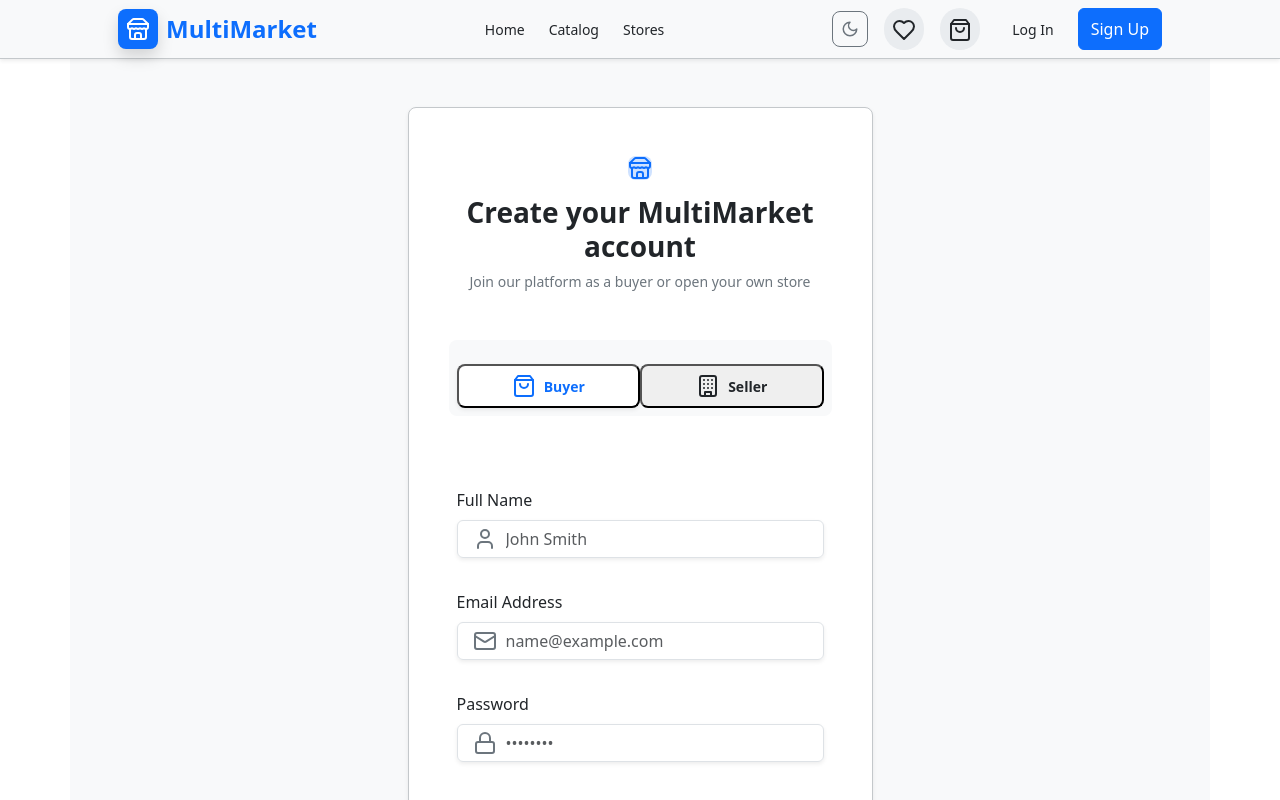
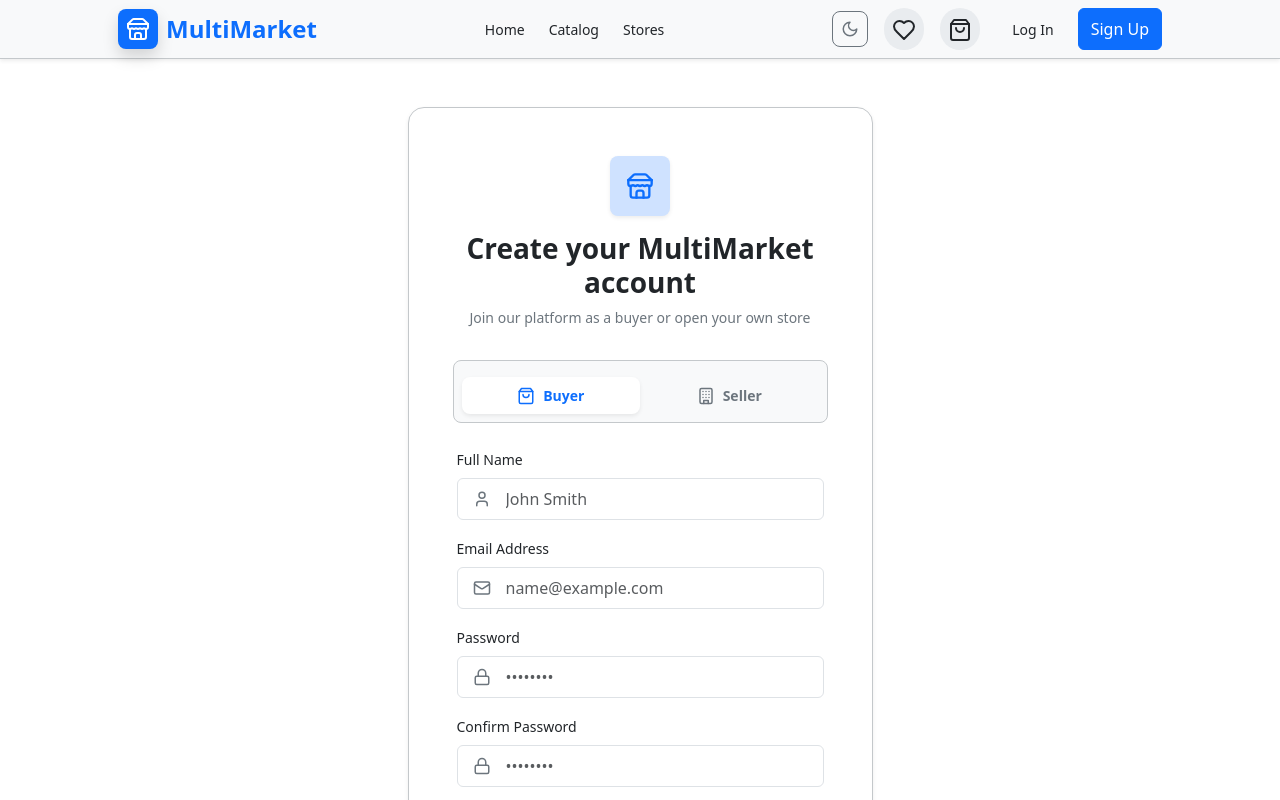
Before and after one commit to SreeHari-code-art/Multi-Vendor-Marketplace, a React (Vite) app in the folder frond-end/: page /register in a window 1280 px wide. Shown: the top 800 px of the page. Built offline with nearby package versions, Linux system fonts and the light colour scheme.

Commit message:
curect wishlist and shopCatalog

```diff
--- a/frond-end/src/pages/auth/Register.jsx
+++ b/frond-end/src/pages/auth/Register.jsx
@@ -10,7 +10,7 @@ export const Register = () => {
   const navigate = useNavigate();
   const [searchParams] = useSearchParams();
 
-  // Detectar si se especificó el rol en la URL (ej: /register?role=seller)
+  // Detect role from URL query param (e.g., /register?role=seller)
   const initialRole = searchParams.get('role') === 'seller' ? 'seller' : 'customer';
 
   const { isAuthenticated, isLoading, error, user } = useSelector((state) => state.auth);
@@ -18,7 +18,7 @@ export const Register = () => {
   useEffect(() => {
     if (isAuthenticated && user) {
       const redirectPath = user.role === 'admin' ? '/admin/dashboard' :
-                         user.role === 'seller' ? '/seller/dashboard' : '/';
+                           user.role === 'seller' ? '/seller/dashboard' : '/';
       navigate(redirectPath, { replace: true });
     }
     return () => {
@@ -26,7 +26,7 @@ export const Register = () => {
     };
   }, [isAuthenticated, user, navigate, dispatch]);
 
-  // Estado del Formulario
+  // Form State
   const [formData, setFormData] = useState({
     name: '',
     email: '',
@@ -84,52 +84,53 @@ export const Register = () => {
   };
 
   return (
-    <div className="container min-vh-100 d-flex align-items-center justify-content-center py-5 bg-body-tertiary">
-      <div className="col-12 col-sm-10 col-md-8 col-lg-6 col-xl-5 mx-auto d-flex flex-column gap-5 bg-white p-5 rounded-3 shadow-sm border border-secondary-subtle">
+    <div className="container min-vh-100 d-flex align-items-center justify-content-center py-5">
+      {/* Changed bg-white to bg-body and text-dark to text-body for seamless theme compatibility */}
+      <div className="col-12 col-sm-10 col-md-8 col-lg-6 col-xl-5 mx-auto d-flex flex-column gap-4 bg-body p-4 p-sm-5 rounded-4 shadow-sm border border-secondary-subtle">
 
-        {/* Cabecera */}
+        {/* Header */}
         <div className="text-center">
-          <div className="d-inline-flex align-items-center justify-content-center   rounded-3 bg-primary-subtle text-primary mb-3">
-            <Store className=" " />
+          <div className="d-inline-flex align-items-center justify-content-center p-3 rounded-3 bg-primary-subtle text-primary mb-3 shadow-sm">
+            <Store size={28} />
           </div>
-          <h2 className="fs-3 fw-bold text-dark ">
+          <h2 className="fs-3 fw-bold text-body">
             Create your MultiMarket account
           </h2>
-          <p className="mt-2 small text-secondary">
+          <p className="mt-1 small text-secondary">
             Join our platform as a buyer or open your own store
           </p>
         </div>
 
         {/* Role Selection (Buyer vs Seller) */}
-        <div className="row row-cols-2 g-3 p-2 bg-body-tertiary rounded-3">
+        <div className="row row-cols-2 g-2 p-2 bg-body-tertiary rounded-3 border border-secondary-subtle">
           <button
             type="button"
             onClick={() => setFormData((prev) => ({ ...prev, role: 'customer' }))}
-            className={`d-flex align-items-center justify-content-center gap-2 py-2 px-3 rounded-3 small fw-semibold  ${
+            className={`d-flex align-items-center justify-content-center gap-2 py-2 px-3 rounded-3 small fw-semibold border-0 transition-all ${
               role === 'customer'
-                ? 'bg-white text-primary shadow-sm'
-                : 'text-secondary text-dark'
+                ? 'bg-body text-primary shadow-sm border border-secondary-subtle'
+                : 'bg-transparent text-secondary'
             }`}
           >
-            <ShoppingBag className=" " />
+            <ShoppingBag size={18} />
             <span>Buyer</span>
           </button>
 
           <button
             type="button"
             onClick={() => setFormData((prev) => ({ ...prev, role: 'seller' }))}
-            className={`d-flex align-items-center justify-content-center gap-2 py-2 px-3 rounded-3 small fw-semibold  ${
+            className={`d-flex align-items-center justify-content-center gap-2 py-2 px-3 rounded-3 small fw-semibold border-0 transition-all ${
               role === 'seller'
-                ? 'bg-white text-primary shadow-sm'
-                : 'text-secondary text-dark'
+                ? 'bg-body text-primary shadow-sm border border-secondary-subtle'
+                : 'bg-transparent text-secondary'
             }`}
           >
-            <Building className=" " />
+            <Building size={18} />
             <span>Seller</span>
           </button>
         </div>
 
-        {/* Alertas de Error */}
+        {/* Error Alerts */}
         {(error || validationError) && (
           <Alert
             type="danger"
@@ -141,17 +142,17 @@ export const Register = () => {
           />
         )}
 
-        {/* Formulario */}
-        <form className="mt-4 vstack gap-3" onSubmit={handleSubmit}>
+        {/* Form */}
+        <form className="vstack gap-3" onSubmit={handleSubmit}>
 
           {/* Full Name */}
-          <div className="mb-3">
-            <label htmlFor="name" className="form-label">
+          <div>
+            <label htmlFor="name" className="form-label small fw-medium">
               Full Name
             </label>
-            <div className="position-relative rounded-2 shadow-sm">
+            <div className="position-relative">
               <div className="position-absolute top-0 bottom-0 start-0 ps-3 d-flex align-items-center pe-none text-secondary">
-                <User className=" " />
+                <User size={18} />
               </div>
               <input
                 id="name"
@@ -161,20 +162,20 @@ export const Register = () => {
                 value={name}
                 onChange={handleChange}
                 placeholder="John Smith"
-                className="form-control ps-5"
+                className="form-control ps-5 py-2"
                 disabled={isLoading}
               />
             </div>
           </div>
 
           {/* Email Address */}
-          <div className="mb-3">
-            <label htmlFor="email" className="form-label">
+          <div>
+            <label htmlFor="email" className="form-label small fw-medium">
               Email Address
             </label>
-            <div className="position-relative rounded-2 shadow-sm">
+            <div className="position-relative">
               <div className="position-absolute top-0 bottom-0 start-0 ps-3 d-flex align-items-center pe-none text-secondary">
-                <Mail className=" " />
+                <Mail size={18} />
               </div>
               <input
                 id="email"
@@ -184,7 +185,7 @@ export const Register = () => {
                 value={email}
                 onChange={handleChange}
                 placeholder="name@example.com"
-                className="form-control ps-5"
+                className="form-control ps-5 py-2"
                 disabled={isLoading}
               />
             </div>
@@ -192,14 +193,14 @@ export const Register = () => {
 
           {/* Additional Fields for Sellers */}
           {role === 'seller' && (
-            <div className="vstack gap-3 p-3 bg-primary-subtle rounded-3 border border-primary-subtle">
-              <div className="mb-3 mb-0">
-                <label htmlFor="shopName" className="form-label text-primary fw-semibold">
+            <div className="vstack gap-3 p-3 bg-body-tertiary rounded-3 border border-primary-subtle">
+              <div>
+                <label htmlFor="shopName" className="form-label small fw-semibold text-primary">
                   Your Store Name *
                 </label>
-                <div className="position-relative rounded-2 shadow-sm">
+                <div className="position-relative">
                   <div className="position-absolute top-0 bottom-0 start-0 ps-3 d-flex align-items-center pe-none text-primary">
-                    <Building className=" " />
+                    <Building size={18} />
                   </div>
                   <input
                     id="shopName"
@@ -209,14 +210,14 @@ export const Register = () => {
                     value={shopName}
                     onChange={handleChange}
                     placeholder="My Official Store"
-                    className="form-control ps-5 border-primary-subtle  "
+                    className="form-control ps-5 py-2"
                     disabled={isLoading}
                   />
                 </div>
               </div>
 
-              <div className="mb-3 mb-0">
-                <label htmlFor="shopDescription" className="form-label text-primary">
+              <div>
+                <label htmlFor="shopDescription" className="form-label small fw-medium text-body">
                   Short Description (Optional)
                 </label>
                 <textarea
@@ -226,7 +227,7 @@ export const Register = () => {
                   value={shopDescription}
                   onChange={handleChange}
                   placeholder="Experts in electronics and gadgets..."
-                  className="form-control border-primary-subtle  "
+                  className="form-control py-2"
                   disabled={isLoading}
                 />
               </div>
@@ -234,13 +235,13 @@ export const Register = () => {
           )}
 
           {/* Password */}
-          <div className="mb-3">
-            <label htmlFor="password" className="form-label">
+          <div>
+            <label htmlFor="password" className="form-label small fw-medium">
               Password
             </label>
-            <div className="position-relative rounded-2 shadow-sm">
+            <div className="position-relative">
               <div className="position-absolute top-0 bottom-0 start-0 ps-3 d-flex align-items-center pe-none text-secondary">
-                <Lock className=" " />
+                <Lock size={18} />
               </div>
               <input
                 id="password"
@@ -250,20 +251,20 @@ export const Register = () => {
                 value={password}
                 onChange={handleChange}
                 placeholder="••••••••"
-                className="form-control ps-5"
+                className="form-control ps-5 py-2"
                 disabled={isLoading}
               />
             </div>
           </div>
 
           {/* Confirm Password */}
-          <div className="mb-3">
-            <label htmlFor="confirmPassword" className="form-label">
+          <div>
+            <label htmlFor="confirmPassword" className="form-label small fw-medium">
               Confirm Password
             </label>
-            <div className="position-relative rounded-2 shadow-sm">
+            <div className="position-relative">
               <div className="position-absolute top-0 bottom-0 start-0 ps-3 d-flex align-items-center pe-none text-secondary">
-                <Lock className=" " />
+                <Lock size={18} />
               </div>
               <input
                 id="confirmPassword"
@@ -273,7 +274,7 @@ export const Register = () => {
                 value={confirmPassword}
                 onChange={handleChange}
                 placeholder="••••••••"
-                className="form-control ps-5"
+                className="form-control ps-5 py-2"
                 disabled={isLoading}
               />
             </div>
@@ -283,17 +284,13 @@ export const Register = () => {
           <button
             type="submit"
             disabled={isLoading}
-            className={`w-100 d-flex align-items-center justify-content-center gap-2 py-3 small fw-medium rounded-3 text-white shadow-sm  ${
-              role === 'seller'
-                ? 'bg-primary-subtle  '
-                : 'btn btn-primary'
-            }`}
+            className="w-100 d-flex align-items-center justify-content-center gap-2 py-3 small fw-medium rounded-3 btn btn-primary shadow-sm mt-2"
           >
             {isLoading ? (
               <Spinner size="sm" className="text-white" />
             ) : (
               <>
-                <UserCheck className=" " />
+                <UserCheck size={18} />
                 <span>{role === 'seller' ? 'Create Seller Account' : 'Create Account'}</span>
               </>
             )}
@@ -302,9 +299,9 @@ export const Register = () => {
 
         {/* Footer */}
         <div className="text-center pt-3 border-top border-secondary-subtle">
-          <p className="small text-secondary">
+          <p className="small text-secondary mb-0">
             Already have an account?{' '}
-            <Link to="/login" className="fw-semibold text-primary text-primary">
+            <Link to="/login" className="fw-semibold text-primary text-decoration-none">
               Log in here
             </Link>
           </p>
@@ -314,3 +311,5 @@ export const Register = () => {
     </div>
   );
 };
+
+export default Register;
```
Also changed, not shown: frond-end/src/pages/customer/ShopCatalog.jsx (+15 -13 lines), frond-end/src/pages/customer/Wishlist.jsx (+32 -30 lines).
